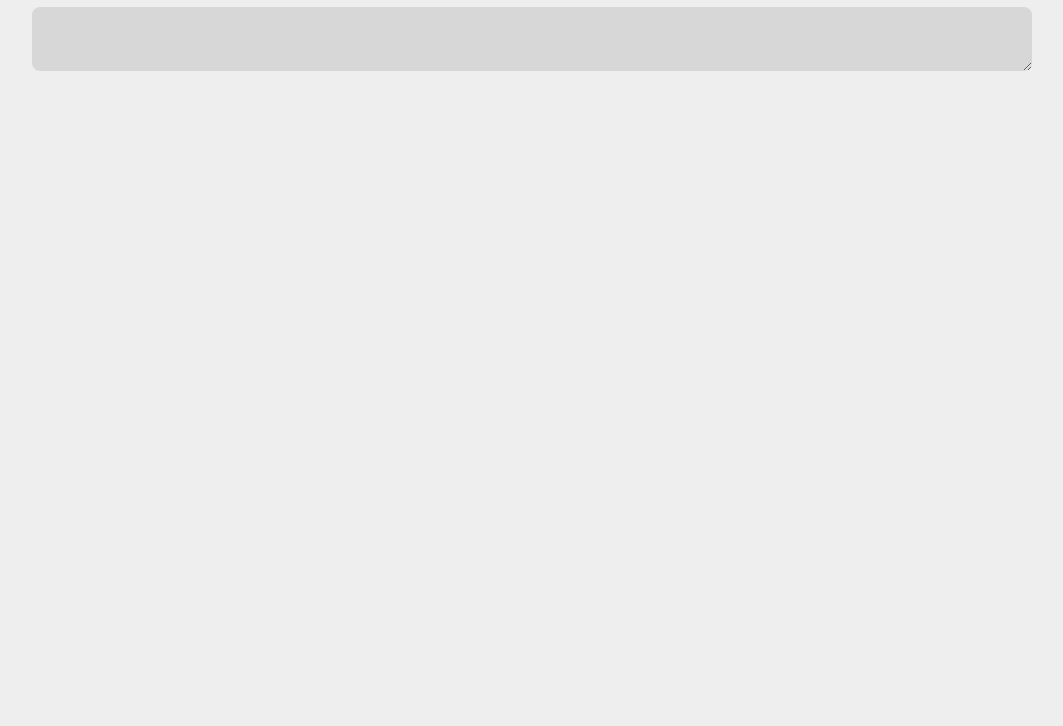
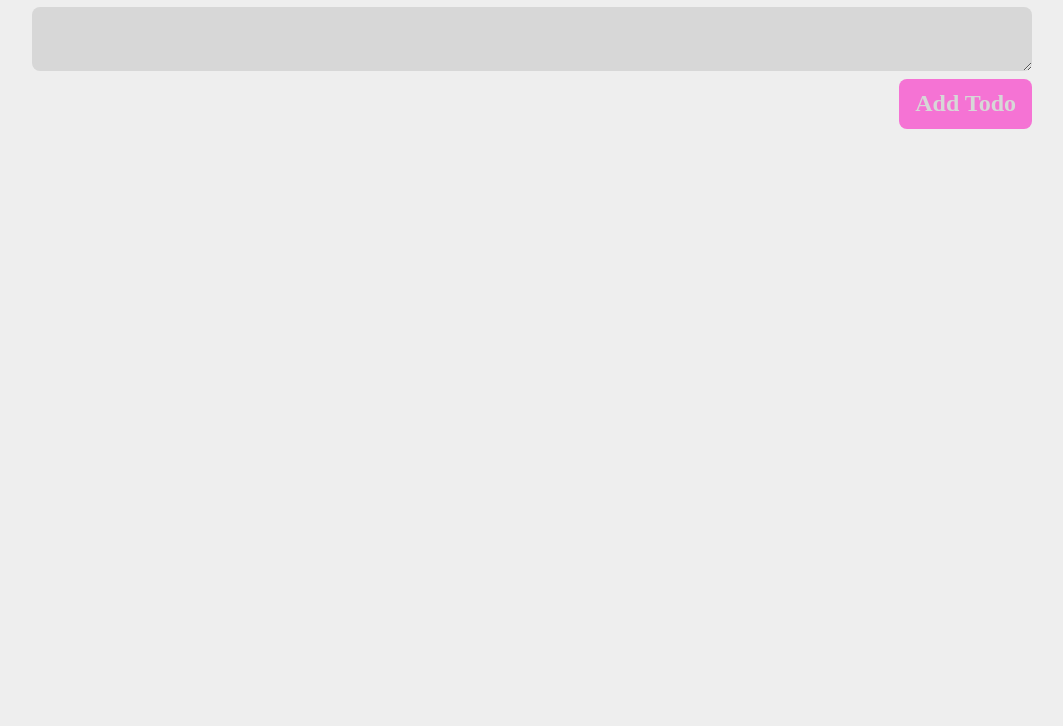
Before and after one commit to Abhijit105/todo-list-typescript, a website built with Vite: page index.html in a window 1280 px wide. Shown: the part 74-800 px from the top of the page, without its empty margins (108-1171 px from the left). Built offline with nearby package versions, Linux system fonts and the light colour scheme.

Commit message:
feat(style.css): add styles for button

```diff
--- a/src/main.ts
+++ b/src/main.ts
@@ -7,13 +7,23 @@ function init(): void {
     return;
   }
 
+  const todoAddElAttributes = {
+    class: "todo-add",
+  };
+  const todoAddEl = createEl(mainEl, "div", todoAddElAttributes);
+
   const todoTextareaElAttributes = {
     type: "text",
     name: "todo",
     id: "todo-input",
     class: "todo-input",
   };
-  createEl(mainEl, "textarea", todoTextareaElAttributes);
+  createEl(todoAddEl, "textarea", todoTextareaElAttributes);
+
+  const todoBtnAttributes = {
+    class: "btn",
+  };
+  createEl(todoAddEl, "button", todoBtnAttributes, "Add Todo");
 }
 
 init();
--- a/src/style.css
+++ b/src/style.css
@@ -33,6 +33,15 @@ main {
   flex-direction: column;
   align-items: stretch;
   justify-content: space-between;
+  gap: 16px;
+}
+
+.todo-add {
+  display: flex;
+  flex-direction: column;
+  align-items: stretch;
+  justify-content: space-between;
+  gap: 8px;
 }
 
 .todo-input {
@@ -56,3 +65,31 @@ main {
 .todo-input:focus-visible {
   outline: 2px solid var(--primary);
 }
+
+.btn {
+  padding: 8px 16px;
+  background-color: var(--primary);
+  border-radius: 8px;
+  align-self: flex-end;
+  display: flex;
+  align-items: center;
+  justify-content: center;
+  font-family: inherit;
+  text-align: center;
+  font-size: 24px;
+  font-weight: 600;
+  line-height: 1.4;
+  color: var(--bgsecondary);
+  border: none;
+  cursor: pointer;
+  transition: all 0.2s ease-in-out;
+}
+
+.btn:hover {
+  filter: hue-rotate(30deg);
+  border: 2px inset solid var(--primary);
+}
+
+.btn:active {
+  outline: 2px solid var(--primary);
+}
--- a/src/view.ts
+++ b/src/view.ts
@@ -1,5 +1,5 @@
 function createEl(
-  parent: HTMLElement,
+  parent: HTMLElement | null,
   elementTag: string,
   attributes?: Record<string, string>,
   textContent?: string,
```
